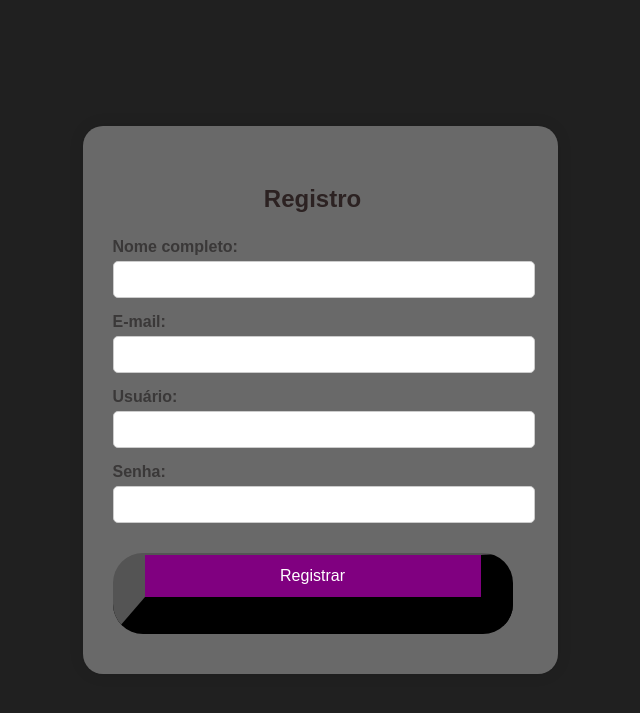
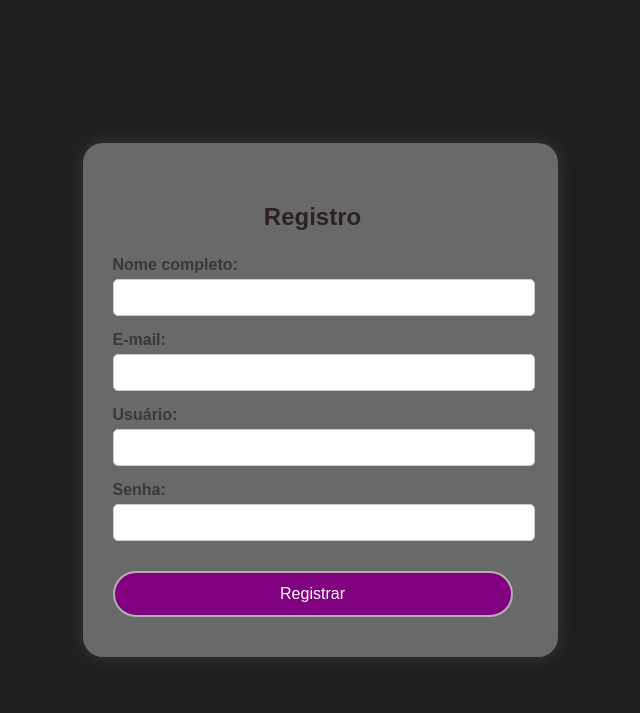
Before and after one commit to kprprivate/gameUnite, a Flask app: template entrega/login/templates/registro.html in a window 1280 px wide. Shown: the top 713 px of the page, without its empty margins (320-960 px from the left). Run offline with Flask 3, Linux system fonts and the light colour scheme; the template is opened without the code that fills it, so the values that code supplies are empty.

Commit message:
Update registro.html

```diff
--- a/entrega/login/templates/registro.html
+++ b/entrega/login/templates/registro.html
@@ -18,7 +18,7 @@
       background-color: dimgray;
       padding: 40px;
       border-radius: 20px;
-      box-shadow: 0 0 15px rgba(0, 0, 0, 0.1);
+      box-shadow: 0 0 15px rgb(57, 56, 56);
       width: 100%;
       max-width: 400px;
       padding-left: 30px;
@@ -55,15 +55,16 @@
       background-color: purple;
       color: white;
       border-width: 2px 2em 1cm;
+      border: 2px solid #b0b0b0;
       border-radius: 30px;
       margin-top: 30px;
       font-size: 16px;
       cursor: pointer;
-
+      outline: none;
     }
 
     input[type="submit"]:hover {
-      background-color: dimgray;
+      background-color: #6a6a6a;
     }
   </style>
 </head>
```
